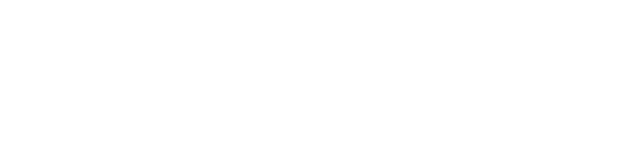
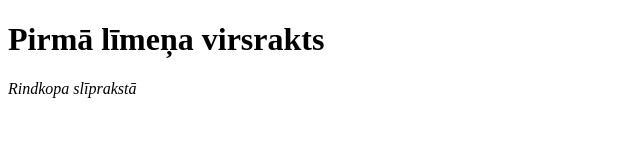
Before and after one commit to ratSeraphim/github-projekts, a plain HTML site: page index.html in a window 1280 px wide. Shown: the whole page, without its empty margins (0-640 px from the left). Drawn offline with Linux system fonts and the light colour scheme.

Commit message:
Body papildināts ar tekstu

```diff
--- a/index.html
+++ b/index.html
@@ -7,6 +7,8 @@
     </head>
 
     <body>
+        <h1>Pirmā līmeņa virsrakts</h1>
+        <p><i>Rindkopa slīprakstā</i></p>
     </body>
 
 </html>
```
